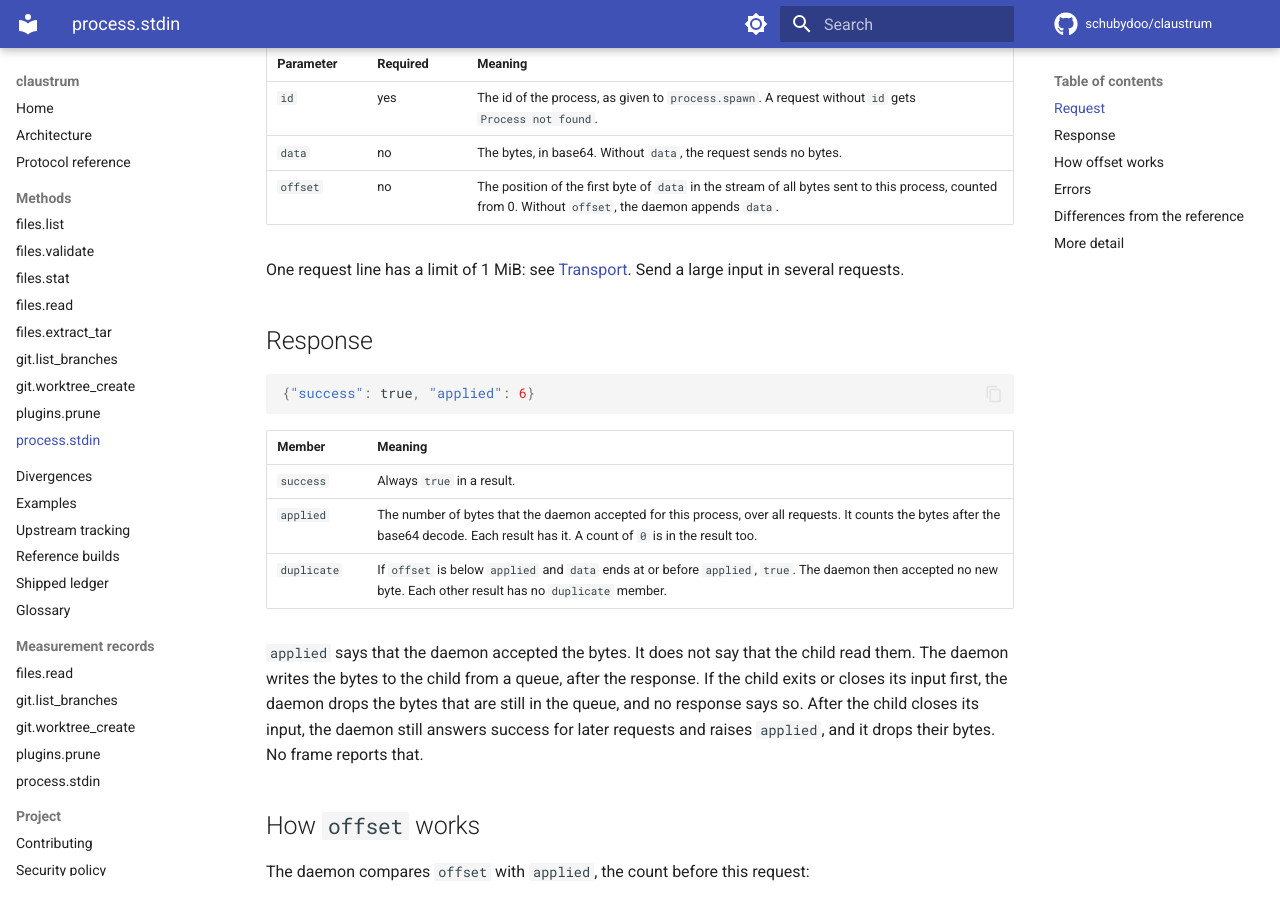
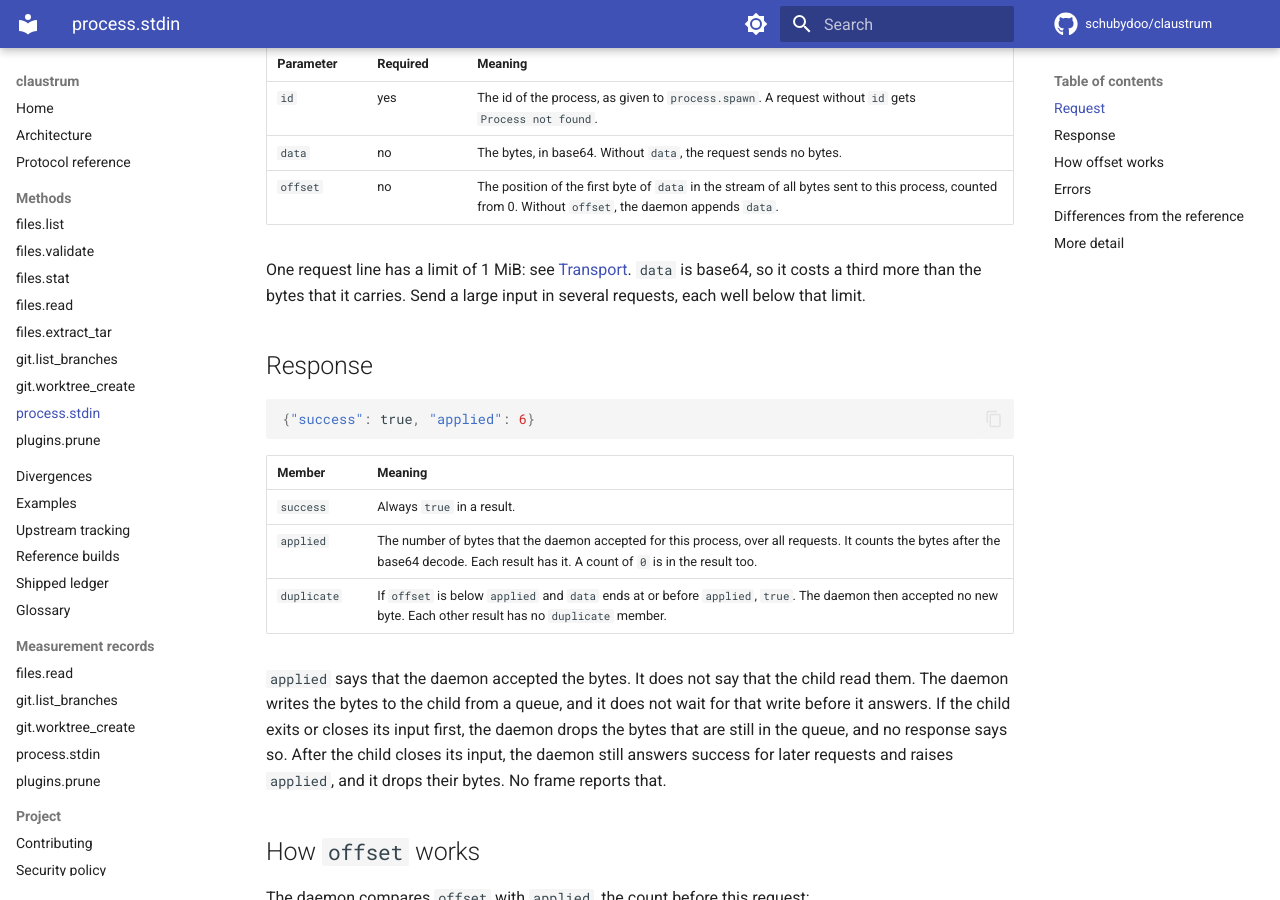
Before and after one commit to schubydoo/claustrum, an MkDocs documentation site: the page built from docs/protocol/process-stdin.md, in a window 1280 px wide and 900 px high, scrolled down 357 px. Built offline with MkDocs 1.6.1 and Material for MkDocs 9.7.7, drawn with Linux system fonts in a browser that asks for light colours; comment, search, counter and statistics services are not loaded.

Commit message:
docs: answer the review nits on the process.stdin page
Co-Authored-By: Claude Opus 5.5 <noreply@anthropic.com>

```diff
--- a/docs/protocol/process-stdin.md
+++ b/docs/protocol/process-stdin.md
@@ -14,7 +14,7 @@
 | `data` | no | The bytes, in base64. Without `data`, the request sends no bytes. |
 | `offset` | no | The position of the first byte of `data` in the stream of all bytes sent to this process, counted from 0. Without `offset`, the daemon appends `data`. |
 
-One request line has a limit of 1 MiB: see [Transport](../PROTOCOL.md#transport). Send a large input in several requests.
+One request line has a limit of 1 MiB: see [Transport](../PROTOCOL.md#transport). `data` is base64, so it costs a third more than the bytes that it carries. Send a large input in several requests, each well below that limit.
 
 ## Response
 
@@ -28,7 +28,7 @@ One request line has a limit of 1 MiB: see [Transport](../PROTOCOL.md#transport)
 | `applied` | The number of bytes that the daemon accepted for this process, over all requests. It counts the bytes after the base64 decode. Each result has it. A count of `0` is in the result too. |
 | `duplicate` | If `offset` is below `applied` and `data` ends at or before `applied`, `true`. The daemon then accepted no new byte. Each other result has no `duplicate` member. |
 
-`applied` says that the daemon accepted the bytes. It does not say that the child read them. The daemon writes the bytes to the child from a queue, after the response. If the child exits or closes its input first, the daemon drops the bytes that are still in the queue, and no response says so. After the child closes its input, the daemon still answers success for later requests and raises `applied`, and it drops their bytes. No frame reports that.
+`applied` says that the daemon accepted the bytes. It does not say that the child read them. The daemon writes the bytes to the child from a queue, and it does not wait for that write before it answers. If the child exits or closes its input first, the daemon drops the bytes that are still in the queue, and no response says so. After the child closes its input, the daemon still answers success for later requests and raises `applied`, and it drops their bytes. No frame reports that.
 
 ## How `offset` works
 
--- a/mkdocs.yml
+++ b/mkdocs.yml
@@ -93,8 +93,8 @@ nav:
       - files.extract_tar: protocol/files-extract-tar.md
       - git.list_branches: protocol/git-list-branches.md
       - git.worktree_create: protocol/git-worktree-create.md
+      - process.stdin: protocol/process-stdin.md
       - plugins.prune: protocol/plugins-prune.md
-      - process.stdin: protocol/process-stdin.md
   - Divergences: DIVERGENCES.md
   - Examples: EXAMPLES.md
   - Upstream tracking: UPSTREAM-TRACKING.md
@@ -105,8 +105,8 @@ nav:
       - files.read: record/files-read.md
       - git.list_branches: record/git-list-branches.md
       - git.worktree_create: record/git-worktree-create.md
+      - process.stdin: record/process-stdin.md
       - plugins.prune: record/plugins-prune.md
-      - process.stdin: record/process-stdin.md
   - Project:
       - Contributing: https://github.com/schubydoo/claustrum/blob/main/CONTRIBUTING.md
       - Security policy: https://github.com/schubydoo/claustrum/blob/main/SECURITY.md
```
